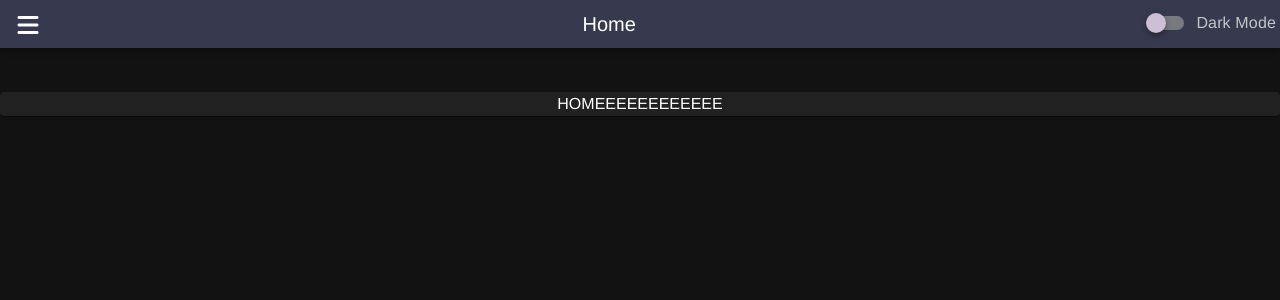
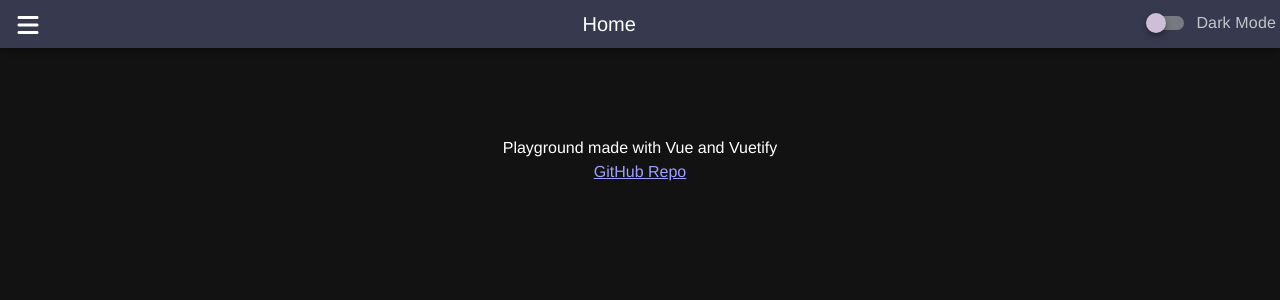
Before and after one commit to henrychoy/henrychoy.github.io, a Vue app: page / in a window 1280 px wide. Shown: the top 300 px of the page. Built offline with nearby package versions, Linux system fonts and the light colour scheme.

Commit message:
added dog and fox icons

```diff
--- a/src/views/Cat.vue
+++ b/src/views/Cat.vue
@@ -8,7 +8,7 @@
         density="compact"
         variant="outlined"
         class="container d-inline-flex"
-        prepend-inner-icon="fa-solid fa-cat"
+        :prepend-inner-icon="icon"
       />
       <v-btn v-if="false" variant="outlined" color="secondary" class="mb-3" append-icon="fa-solid fa-gear" @click="dialog = true">Settings</v-btn>
     </h1>
@@ -53,6 +53,12 @@ export default {
       if (this.selected === 'Dog') return 'https://henry-cors-server.herokuapp.com/https://dog-facts-api.herokuapp.com/api/v1/resources/dogs?number=1'
       return 'https://meowfacts.herokuapp.com/'
     },
+    icon() {
+      if (this.selected === 'Cat') return 'fa-solid fa-cat'
+      if (this.selected === 'Dog') return 'fa-solid fa-dog'
+      if (this.selected === 'Fox') return 'fa-brands fa-firefox-browser'
+      return 'fa-solid fa-cat'
+    }
   },
   watch: {
     selected() {
--- a/src/views/Home.vue
+++ b/src/views/Home.vue
@@ -1,8 +1,7 @@
 <template>
-  <div class="home">
-    <v-card class="mt-5">
-      <p>HOMEEEEEEEEEEEE</p>
-    </v-card>
+  <div>
+    <p class="mt-16">Playground made with Vue and Vuetify</p>
+    <a href="https://github.com/henrychoy/henrychoy.github.io" target="_blank">GitHub Repo</a>
   </div>
 </template>
 
```
